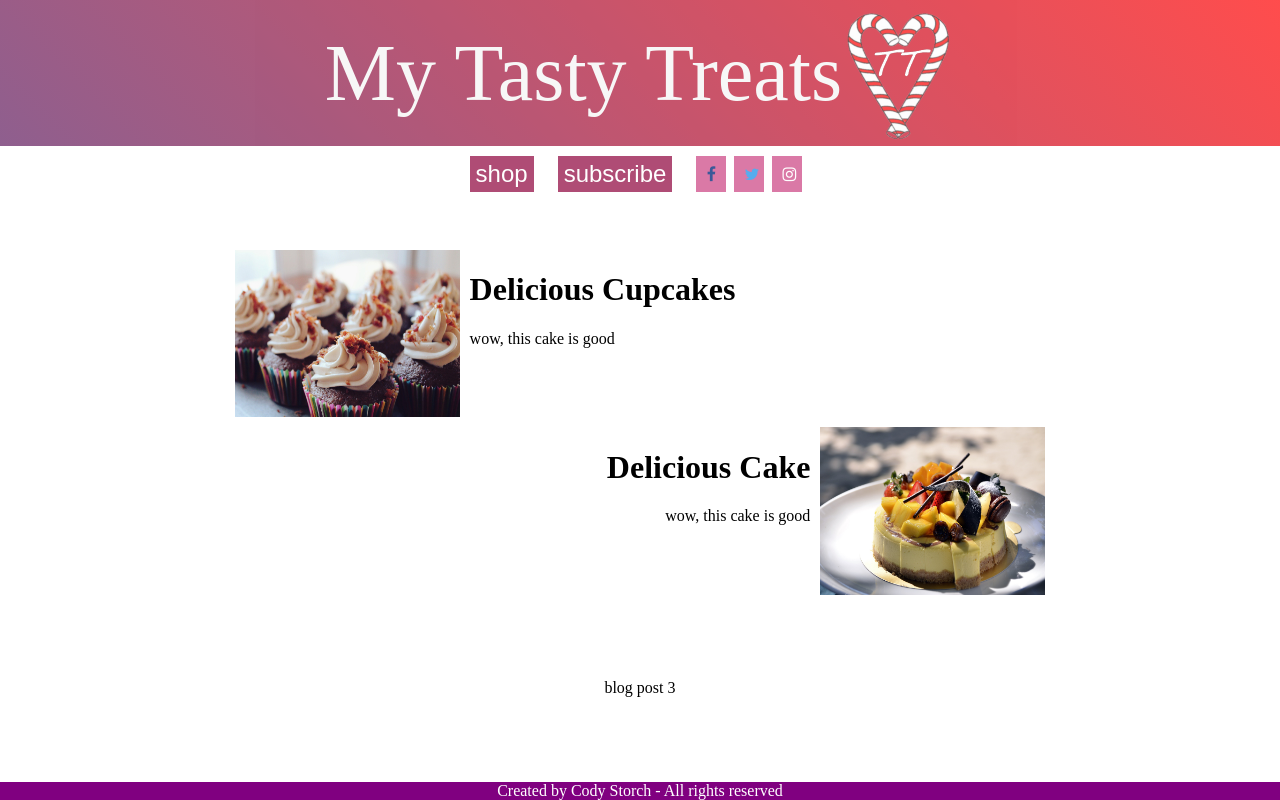
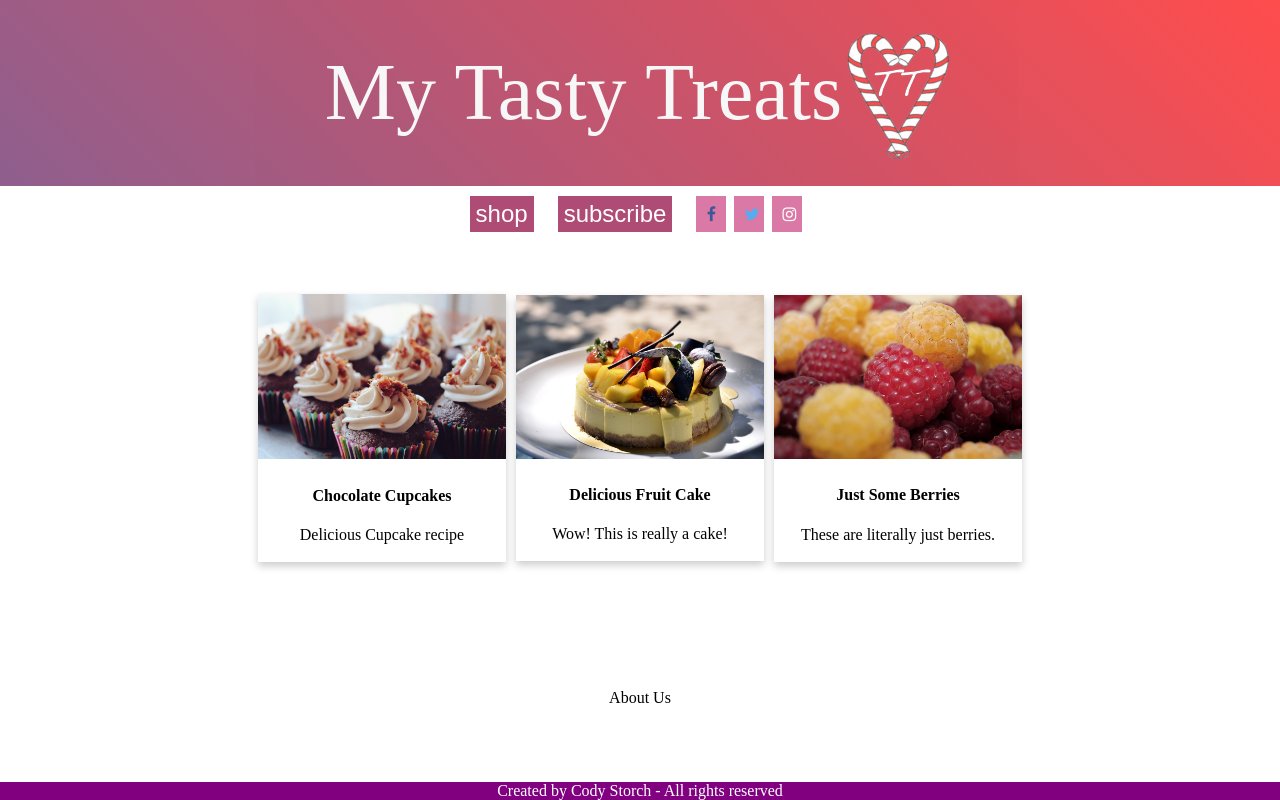
Before and after one commit to st0rch/WebsiteProject, a plain HTML site: page index.html in a window 1280 px wide. Drawn offline with Linux system fonts and the light colour scheme.

Commit message:
Added card layout, new images

```diff
--- a/index-style.css
+++ b/index-style.css
@@ -6,11 +6,19 @@
         margin: 0px;
     }
 
+    a { color: inherit;
+    text-decoration: inherit;
+  }
+  a:hover { color:rgb(94, 26, 94);
+    text-decoration: inherit;
+  }
+
+
     .container{
         display: grid;
         align-items: center;
-        grid-template-columns: repeat(4, 1fr);
-        grid-template-rows: 1fr .5fr 1fr 1fr 1fr  auto;
+        grid-template-columns: repeat(3, 1fr);
+        grid-template-rows: 1fr .5fr 1fr .5fr  auto;
         grid-gap: 10px;
         min-height: 100%;
     }
@@ -23,9 +31,8 @@
         background-image: linear-gradient(45deg, rgb(94, 26, 94), rgba(255,0,0,1));
         opacity: .7;
         color: whitesmoke;
-    grid-column-start: 1;
-    grid-column-end:6;
-    font-size: 3em;
+grid-column: 1/4;
+    font-size: 2.5em;
       }
 
 
@@ -36,7 +43,7 @@
         justify-content: center;
         flex-direction: row;
         grid-column-start: 1;
-    grid-column-end:6;
+    grid-column-end:4;
 
       }
 
@@ -58,44 +65,52 @@
 
           }
 
-          #article-one-image{
-              height: 100%;
-            grid-column-start: 1;
-            grid-column-end:3;
 
-            background-image: url(images/cupcakes-690040_1920.jpg);
-            background-size: 100% 100%;
-          }
+    /*TODO fix this for mobile*/
+    .card{
+      display: flex;
+      flex-direction: column;
+      justify-self: center;
+      text-align: center;
+      box-shadow: 0 4px 8px 0 rgba(0,0,0,0.2);
+      transition: 0.3s;
+      width: 100%;
+      font-size: 1em;
 
-    #article-one{
-        height: 100%;
-
-        grid-column-start: 3;
-    grid-column-end:4;
-      }
-
-      #article-two-image{
-          height: 100%;
-        grid-column-start: 3;
-    grid-column-end:6;
-    background-image: url(images/cake-1284548_1920.jpg);
-    background-size: 100% 100%;
     }
 
-      #article-two{
-          width: 100%;
-          text-align: right;
-    height: 100%;
-        grid-column-start: 1;
-    grid-column-end:3;
-      }
+    #card-image{
+      min-width: 0%;
+      width: 100%;
+      height: 100%;
+    }
+
+    .card:hover {
+      box-shadow: 0 8px 16px 0 rgba(0,0,0,0.2);
+    }
+
+    .card-container {
+      padding: 2px 16px;
+    }
+
+    .card-1 {
+grid-column: 1;
+
+    }
+
+    .card-2 {
+      grid-column: 2;
+    }
+
+    .card-3 {
+      grid-column: 3;
+    }
 
 
       #about-me{
           display: flex;
           justify-content: center;
-        grid-column-start: 2;
-        grid-column-end:5;
+grid-column: 1/4;
       }
 
       footer{
@@ -103,8 +118,7 @@
           justify-content: center;
           color: white;
         background: purple;
-        grid-column-start: 1;
-        grid-column-end:6;
+grid-column: 1/4;
       }
 
       /*styling for font awesome icons*/
@@ -140,18 +154,19 @@
 @media (min-width: 900px){
 
 .container{
+
     display: grid;
-    align-items: center;
-    grid-template-columns: repeat(5, 1fr);
-    grid-template-rows: 0.7fr .5fr 1fr 1fr 1fr  auto;
+    grid-template-columns: repeat(5,1fr);
+    grid-template-rows: 0.5fr 0.1fr 1fr .4fr  auto;
     grid-gap: 10px;
     min-height: 100%;
+
 }
 
 #header{
     display:flex;
-    justify-content: center;
-    align-items: center;
+
+
     height: 100%;
     background-image: linear-gradient(45deg, rgb(94, 26, 94), rgba(255,0,0,1));
     opacity: .7;
@@ -163,8 +178,10 @@ font-size: 5em;
 
 
 #navigation{
-grid-column-start: 3;
-grid-column-end:4;
+  display: flex;
+
+grid-column-start: 1;
+grid-column-end: 6;
   }
 
 
@@ -185,37 +202,30 @@ grid-column-end:4;
 
       }
 
-      #article-one-image{
+      .card-1 {
+        grid-row: 3;
+        grid-column: 2;
+      }
+
+      .card-2 {
+        grid-row: 3;
+        grid-column: 3;
+      }
+
+      .card-3 {
+        grid-row: 3;
+        grid-column: 4;
+      }
+
+      /* #article-one-image{
           height: 100%;
         grid-column-start: 2;
         grid-column-end:3;
 
         background-image: url(images/cupcakes-690040_1920.jpg);
         background-size: 100% 100%;
-      }
+      } */
 
-#article-one{
-    height: 100%;
-
-    grid-column-start: 3;
-grid-column-end:4;
-  }
-
-  #article-two-image{
-      height: 100%;
-    grid-column-start: 4;
-grid-column-end:5;
-background-image: url(images/cake-1284548_1920.jpg);
-background-size: 100% 100%;
-}
-
-  #article-two{
-      width: 100%;
-      text-align: right;
-height: 100%;
-    grid-column-start: 3;
-grid-column-end:4;
-  }
 
 
   #about-me{
--- a/index.html
+++ b/index.html
@@ -1,5 +1,6 @@
 <!DOCTYPE html>
 <html lang="en">
+
 <head>
     <title>My Food Blog</title>
     <meta charset="utf-8" />
@@ -11,33 +12,58 @@
 <body>
 
     <div class="container">
-<div id="header">My Tasty Treats <img id="logo"src="images/Tasty Treats Logo.png">  </div>
+        <div id="header">My Tasty Treats <img id="logo" src="images/Tasty Treats Logo.png"> </div>
 
         <div id="navigation">
             <button class="button">shop</button>
             <button class="button">subscribe</button>
-        <a href="https://facebook.com"class="fa fa-facebook"></a>
-        <a href="https://twitter.com"class="fa fa-twitter"></a>
-        <a href="https://instagram.com"class="fa fa-instagram"></a>
+            <a href="https://facebook.com" class="fa fa-facebook"></a>
+            <a href="https://twitter.com" class="fa fa-twitter"></a>
+            <a href="https://instagram.com" class="fa fa-instagram"></a>
 
         </div>
-<div id="article-one-image"> </div>
-<div id="article-one">
-    <h1>
-        Delicious Cupcakes
-    </h1>
-    <p>
-        wow, this cake is good
-    </p>
+
+        <div class="card card-1">
+            <a href="index.html">
+                <img src="images/Cupcakes.jpg" id="card-image" alt="Some cupcakes">
+                <div class="card-container">
+                    <h4>
+                        <b>Chocolate Cupcakes</b>
+                    </h4>
+            </a>
+            <p>Delicious Cupcake recipe</p>
         </div>
-<div id="article-two">    <h1>
-    Delicious Cake
-</h1>
-<p>
-    wow, this cake is good
-</p></div>
-<div id="article-two-image"> </div>
-<div id="about-me">blog post 3</div>
+    </div>
+
+    <div class="card card-2">
+        <a href="index.html">
+            <img src="images/Cake.jpg" id="card-image" alt="Delicious Fruit Cake">
+
+            <div class="card-container">
+                <h4>
+                    <b>Delicious Fruit Cake</b>
+                </h4>
+        </a>
+        <p>Wow! This is really a cake!</p>
+    </div>
+    </div>
+
+
+    <div class="card card-3">
+        <a href="index.html">
+            <img src="images/Berries.jpg" id="card-image" alt="Just Some Berries">
+
+            <div class="card-container">
+                <h4>
+                    <b> Just Some Berries</b>
+                </h4>
+        </a>
+        <p>These are literally just berries.</p>
+    </div>
+    </div>
+
+
+    <div id="about-me">About Us</div>
     <footer>Created by Cody Storch - All rights reserved</footer>
     </div>
 </body>
```
Also changed, not shown: Images/Berries.jpg (added), Images/Cake.jpg (renamed from Images/cake-1284548_1920.jpg), Images/Cupcakes.jpg (renamed from Images/cupcakes-690040_1920.jpg). Lines whose indentation alone changed are shown as unchanged.
